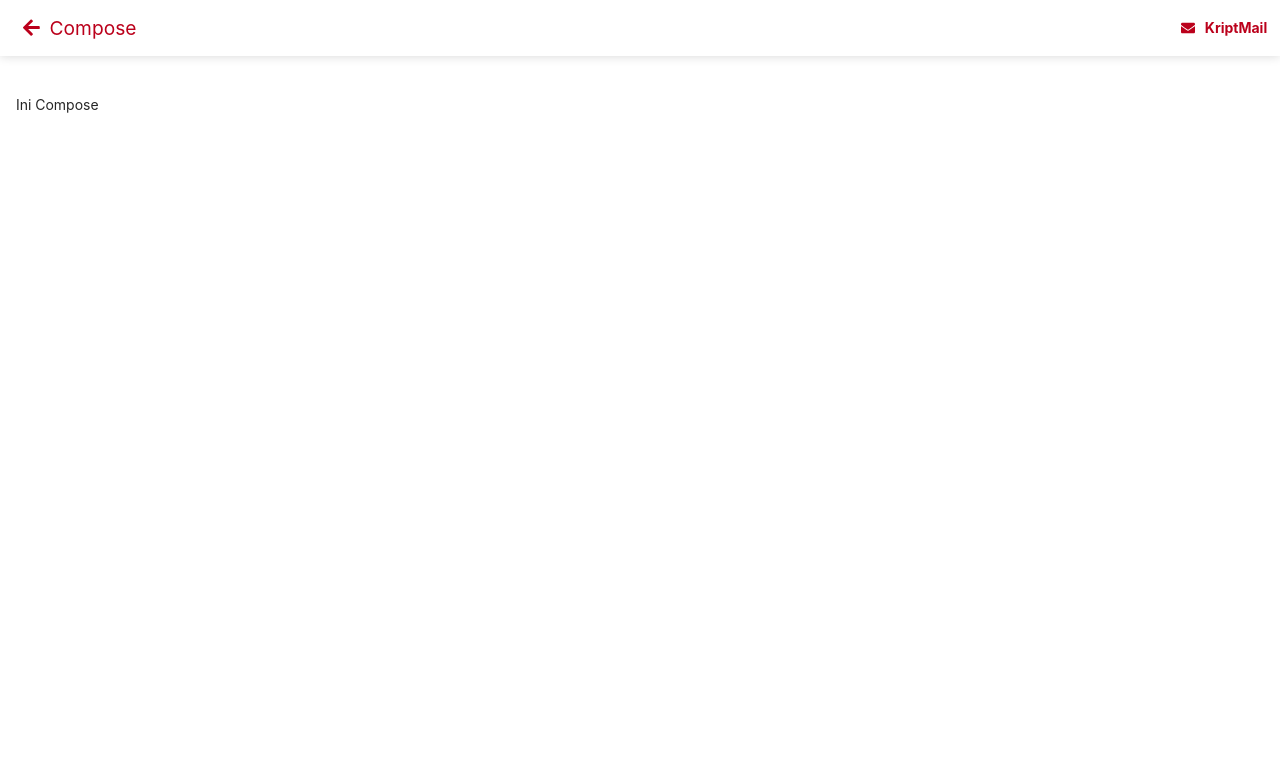
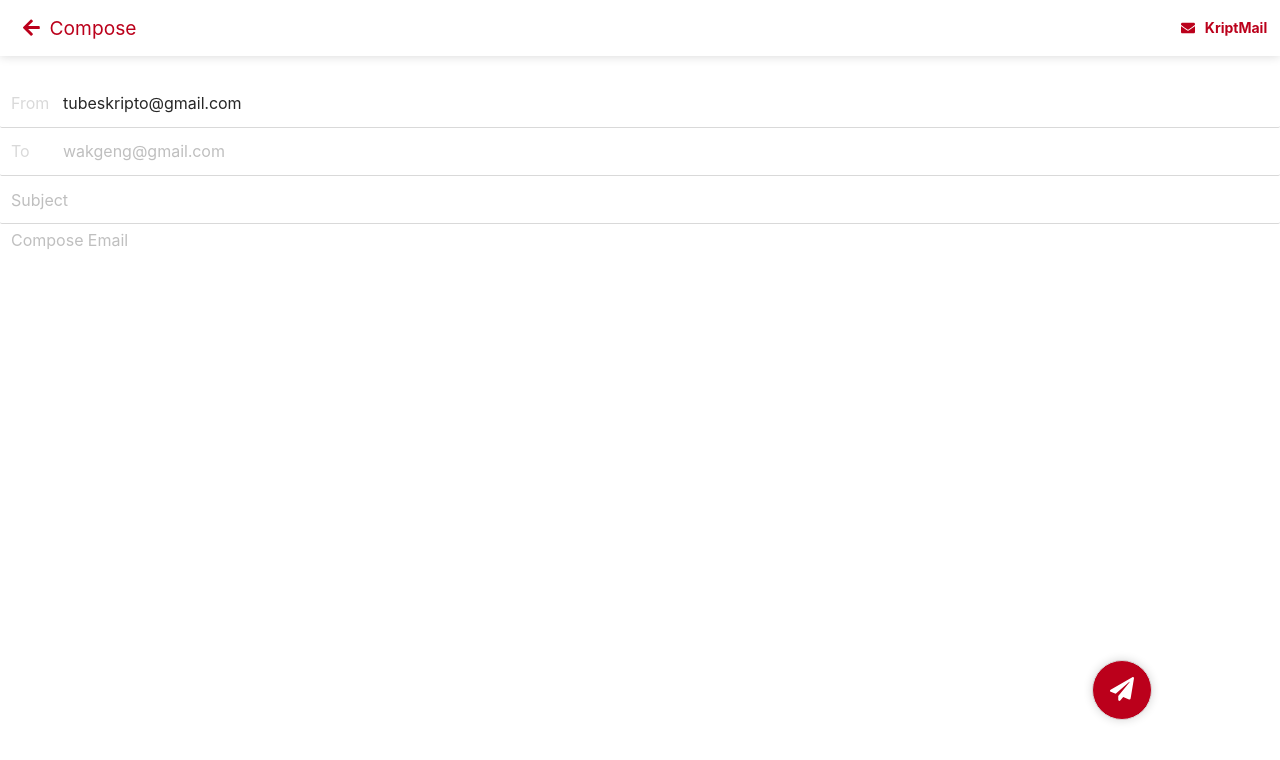
Before and after one commit to lukaskurnia/mobile-email-cryptography-fe, a React (Create React App) app: page /compose in a window 1280 px wide. Shown: the top 760 px of the page. Built offline with nearby package versions, Linux system fonts and the light colour scheme.

Commit message:
finish basic send email

```diff
--- a/src/App.js
+++ b/src/App.js
@@ -1,22 +1,16 @@
 import React, {useState} from "react";
-import {
-  BrowserRouter as Router,
-  Switch,
-  Route,
-  useLocation
-} from "react-router-dom";
+import {BrowserRouter as Router, Switch, Route} from "react-router-dom";
 import TopBar from "components/TopBar";
 import SideBar from "components/SideBar";
 import Inbox from "views/Inbox";
 import Compose from "views/Compose";
 import Sent from "views/Sent";
-// import GenerateKey from "views/GenerateKey";
-// import Send from "api/send";
+import GenerateKey from "views/GenerateKey";
+
 import classes from "./App.module.scss";
 
 function App() {
   const [isDrawerOpen, setDrawer] = useState(false);
-  // const location = useLocation();
 
   const onClose = () => {
     setDrawer(false);
@@ -40,9 +34,9 @@ function App() {
             <Route path="/sent">
               <Sent />
             </Route>
-            {/* <Route path="/generate_key">
+            <Route path="/generate_key">
               <GenerateKey />
-            </Route> */}
+            </Route>
             <Route exact path="/">
               <Inbox />
             </Route>
--- a/src/App.module.scss
+++ b/src/App.module.scss
@@ -1,3 +1,3 @@
 .content {
-  margin: 13vh 1rem 1rem;
+  margin-top: 12vh;
 }
--- a/src/components/TopBar/Compose/index.module.scss
+++ b/src/components/TopBar/Compose/index.module.scss
@@ -9,6 +9,7 @@
   display: flex;
   justify-content: space-between;
   align-items: center;
+  background: white;
   color: #bb001b;
   box-shadow: 0 0 10px 0 rgba(0, 0, 0, 0.16);
 
--- a/src/router/navigation.js
+++ b/src/router/navigation.js
@@ -5,8 +5,8 @@ import {FontAwesomeIcon} from "@fortawesome/react-fontawesome";
 import {
   faInbox,
   faPlusCircle,
-  faShareSquare
-  // faKey
+  faShareSquare,
+  faKey
 } from "@fortawesome/free-solid-svg-icons";
 
 const Navigation = ({onClose}) => {
@@ -28,10 +28,10 @@ const Navigation = ({onClose}) => {
           <Link to="/sent">Sent</Link>
         </Menu.Item>
 
-        {/* <Menu.Item key="4" onClick={onClose}>
+        <Menu.Item key="4" onClick={onClose}>
           <FontAwesomeIcon icon={faKey} style={{marginRight: "10px"}} />
           <Link to="/generate_key">Generate Key</Link>
-        </Menu.Item> */}
+        </Menu.Item>
       </Menu>
     </>
   );
--- a/src/utils/request.js
+++ b/src/utils/request.js
@@ -1,5 +1,6 @@
 import axios from "axios";
 
+//192.168.0.5:5000
 // create an axios instance
 const service = axios.create({
   baseURL: "http://localhost:5000", // url = base url + request url
--- a/src/views/Compose/index.js
+++ b/src/views/Compose/index.js
@@ -1,10 +1,88 @@
-import React from "react";
+import React, {useState} from "react";
+import {useHistory} from "react-router-dom";
+import {Form, Input, Button} from "antd";
+import {FontAwesomeIcon} from "@fortawesome/react-fontawesome";
+import {faPaperPlane} from "@fortawesome/free-solid-svg-icons";
+import Mail from "api/mail";
+
 import classes from "./index.module.scss";
 
 const Compose = () => {
+  const [from] = useState("tubeskripto@gmail.com");
+  const [subject, setSubject] = useState("");
+  const [to, setRecipient] = useState("");
+  const [text, setText] = useState("");
+
+  const {TextArea} = Input;
+  const [form] = Form.useForm();
+  const history = useHistory();
+
+  const send = async () => {
+    try {
+      const data = {
+        to,
+        subject,
+        text
+      };
+      await Mail.send(data).then(res => res.data);
+      history.push("/sent");
+    } catch (e) {
+      console.error(e);
+    }
+  };
+
+  const updateInput = ({subject, to, text}) => {
+    if (subject) {
+      setSubject(subject);
+    }
+    if (to) {
+      setRecipient(to);
+    }
+    if (text) {
+      setText(text);
+    }
+  };
+
   return (
     <div className={classes.compose}>
-      <p>Ini Compose</p>
+      <Form form={form} onValuesChange={updateInput} onFinish={send}>
+        <Form.Item name="from" className={classes.box} initialValue={from}>
+          <Input
+            prefix={<span className={classes.label}>From</span>}
+            readOnly
+            className={classes.input}
+          />
+        </Form.Item>
+        <Form.Item name="to" className={classes.box}>
+          <Input
+            prefix={<span className={classes.label}>To</span>}
+            placeholder="wakgeng@gmail.com"
+            className={classes.input}
+          />
+        </Form.Item>
+        <Form.Item name="subject" className={classes.box}>
+          <Input placeholder="Subject" className={classes.input} />
+        </Form.Item>
+        <Form.Item name="text">
+          <TextArea
+            bordered={false}
+            autoSize
+            placeholder="Compose Email"
+            style={{fontSize: "1rem"}}
+          />
+        </Form.Item>
+
+        <Button
+          type="primary"
+          className={classes.button}
+          shape="circle"
+          htmlType="submit"
+          size="large"
+          icon={
+            <FontAwesomeIcon className={classes.icon} icon={faPaperPlane} />
+          }
+        />
+      </Form>
     </div>
   );
 };
--- a/src/views/Compose/index.module.scss
+++ b/src/views/Compose/index.module.scss
@@ -1,3 +1,42 @@
 .compose {
-  margin-top: -10px;
+  margin-top: -1rem;
+  font-size: 1rem;
+
+  .label {
+    width: 2rem;
+    margin-right: 1rem;
+    color: #d9d9d9;
+  }
+
+  .input {
+    height: 3rem;
+    border: none;
+    border-bottom: 1px solid #d9d9d9;
+    font-size: 1rem;
+  }
+
+  .box {
+    margin: 0;
+  }
+
+  .button {
+    background: #bb001b;
+    position: fixed;
+    bottom: 10%;
+    right: 10%;
+    z-index: 1000;
+    width: 60px;
+    height: 60px;
+    font-size: 1.5rem;
+    border: 1px solid #d9d9d9;
+    box-shadow: 0 0 10px 0 rgba(0, 0, 0, 0.16);
+
+    &:active {
+      background: #f50328;
+    }
+  }
+
+  .icon {
+    font-size: 1.5rem;
+  }
 }
```
Also changed, not shown: 1 other file (tests, documents, lock files or other folders).
